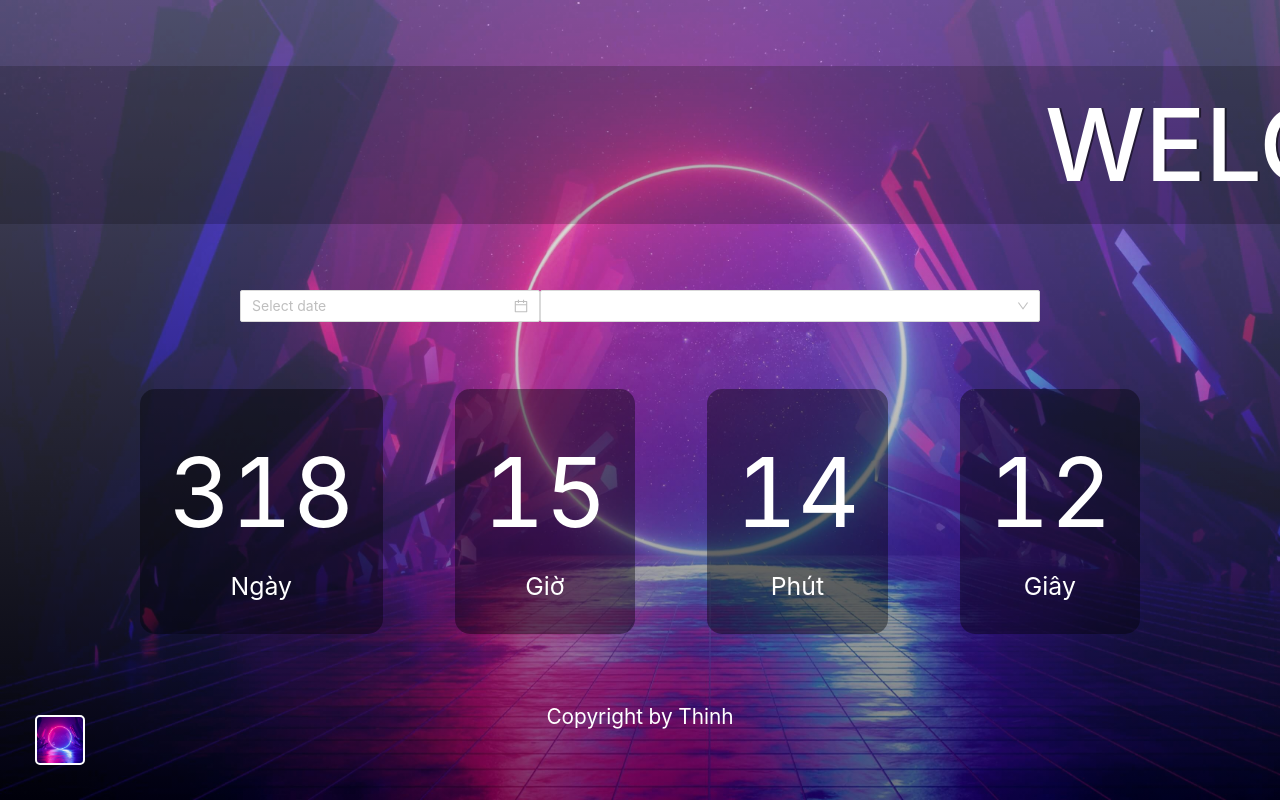
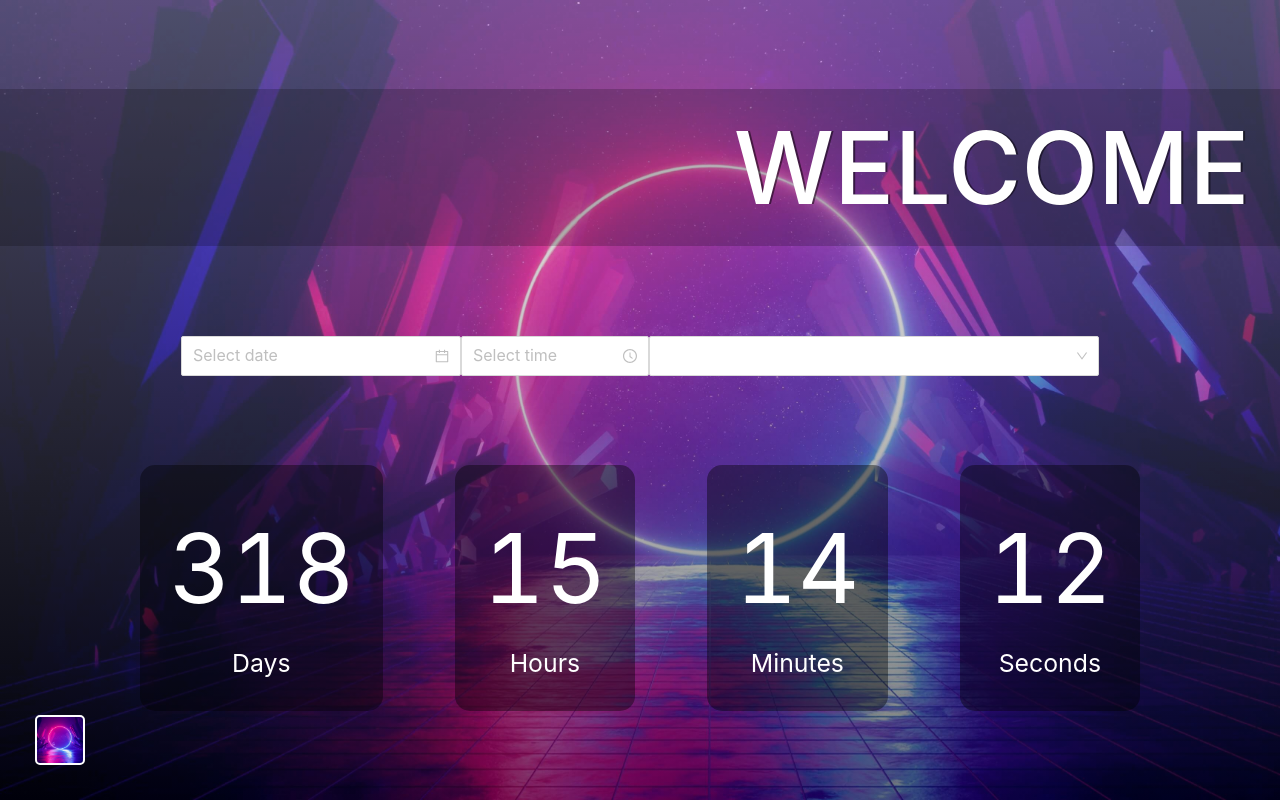
Before and after one commit to hntdev2909/countdown, a React (Create React App) app: page / in a window 1280 px wide. Built offline with nearby package versions, Linux system fonts and the light colour scheme.

Commit message:
Fix time up and change background color when selected

```diff
--- a/src/components/Countdown/index.js
+++ b/src/components/Countdown/index.js
@@ -40,6 +40,10 @@ function Count({ selectedDay, callback }) {
 	const [overTime, setOverTime] = useState(false);
 
 	useEffect(() => {
+		if (selectedDay) {
+			setOverTime(false);
+		}
+
 		const timer = setInterval(() => {
 			// console.log("It's still running");
 			setTime(calculateTimeLeft(selectedDay));
@@ -58,25 +62,25 @@ function Count({ selectedDay, callback }) {
 				<Time fontSize="6rem">
 					{time.days < 10 ? '0' + time.days : time.days}
 				</Time>
-				<Span>Ngày</Span>
+				<Span>Days</Span>
 			</CountDownTime>
 			<CountDownTime>
 				<Time fontSize="6rem">
 					{time.hours < 10 ? '0' + time.hours : time.hours}
 				</Time>
-				<Span>Giờ</Span>
+				<Span>Hours</Span>
 			</CountDownTime>
 			<CountDownTime>
 				<Time fontSize="6rem">
 					{time.minutes < 10 ? '0' + time.minutes : time.minutes}
 				</Time>
-				<Span>Phút</Span>
+				<Span>Minutes</Span>
 			</CountDownTime>
 			<CountDownTime>
 				<Time fontSize="6rem">
 					{time.seconds < 10 ? '0' + time.seconds : time.seconds}
 				</Time>
-				<Span>Giây</Span>
+				<Span>Seconds</Span>
 			</CountDownTime>
 		</CountDownBox>
 	);
--- a/src/components/DateTimePicker/index.js
+++ b/src/components/DateTimePicker/index.js
@@ -1,12 +1,7 @@
 import { useState, useEffect } from 'react';
 import FestivalDay from './festivalDay.json';
-import {
-	TextDateTime,
-	Title,
-	TimeDiv,
-	TimeChoice,
-} from './DateTimePicker.styles';
-import { DatePicker, Space, Select } from 'antd';
+import { TimeDiv, TimeChoice } from './DateTimePicker.styles';
+import { TimePicker, DatePicker, Space, Select } from 'antd';
 import _ from 'lodash';
 import moment from 'moment';
 
@@ -17,18 +12,39 @@ function DateTimePicker({ callback }) {
 	const [option, setOption] = useState('');
 	const [listFestival, setListFestival] = useState([]);
 	const [selectedDay, setSelectedDate] = useState('');
+	const [time, setTime] = useState('');
+
+	const onChange = (value, dateString) => {
+		setOption(null);
+		setDate(value);
+	};
+
+	const handleChangeTime = (value) => {
+		setTime(value);
+	};
 
 	const handleChangeDate = (dayChoice) => {
 		setDate(null);
 		setOption(dayChoice);
 		setSelectedDate(dayChoice);
+		setTime(null);
 	};
 
-	const onChange = (value, dateString) => {
-		setOption(null);
-		setDate(value);
-		setSelectedDate(dateString);
+	const disabledDate = (current) => {
+		return current && current.valueOf() < moment().startOf('day');
 	};
+
+	useEffect(() => {
+		if (date && time) {
+			const afterNow = date.format('L') + ' ' + time.format('HH:mm:ss');
+			const beforeNow = moment().add(15, 's');
+			if (moment() > afterNow) {
+				setSelectedDate(afterNow);
+			} else {
+				setSelectedDate(beforeNow.format('L HH:mm:ss'));
+			}
+		}
+	}, [date, time]);
 
 	useEffect(() => {
 		const data = [...listFestival];
@@ -45,21 +61,13 @@ function DateTimePicker({ callback }) {
 					name: item.name,
 				});
 			}
-			return data;
+			// return data;
 		});
 		setListFestival(data);
 	}, []);
 
-	const disabledDate = (current) => {
-		let customDate = new Date();
-		return current && current < moment(customDate.getDate(), 'YYYY-MM-DD');
-	};
-
-	const handleText = (e) => {
-		console.log(e);
-	};
-
 	useEffect(() => {
+		// console.log(selectedDay);
 		if (_.includes(selectedDay, '+')) {
 			const data = _.split(selectedDay, '+');
 			callback({ time: data[0], name: data[1] });
@@ -70,26 +78,23 @@ function DateTimePicker({ callback }) {
 	return (
 		<TimeChoice>
 			<TimeDiv>
-				<Space style={{ width: 300 }} direction="vertical" size={15}>
+				<Space style={{ width: 280 }} direction="vertical" size={15}>
 					<DatePicker
-						style={{ width: 300 }}
-						showTime
+						style={{ width: 280 }}
+						size="large"
 						onChange={onChange}
 						disabledDate={disabledDate}
 						value={date}
 					/>
 				</Space>
-
+				<TimePicker size="large" onChange={handleChangeTime} value={time} />
 				<Select
+					size="large"
 					showSearch
-					style={{ width: 500 }}
+					style={{ width: 450 }}
 					placeholder="Select a day"
-					optionFilterProp="children"
 					onChange={handleChangeDate}
 					value={option}
-					filterOption={(input, option) =>
-						option.children.toLowerCase().indexOf(input.toLowerCase()) >= 0
-					}
 				>
 					{_.map(listFestival, (item, index) => {
 						return (
--- a/src/components/EndCountdown/EndCountdown.styles.js
+++ b/src/components/EndCountdown/EndCountdown.styles.js
@@ -1 +1,55 @@
-import styled from 'styled-components';
+import styled, { keyframes } from 'styled-components';
+
+const zoomIn = keyframes`
+    0% {
+        transform: scale(1);
+    }
+
+    25% {
+        transform: scale(1.4);
+    }
+
+    50% {
+        transform: scale(1.2);
+    }
+
+    75% {
+        transform: scale(1.4);
+    }
+
+    100% {
+        transform: scale(1);
+    }
+`;
+
+const EndCdContent = styled.div`
+	width: 100%;
+	height: auto;
+	box-sizing: border-box;
+	background-color: rgba(0, 0, 0, 0.2);
+	text-align: center;
+	position: relative;
+`;
+
+const EndCdBox = styled.h1`
+	width: 100%;
+	max-height: 160px;
+	overflow: visible;
+	margin-bottom: 0;
+	font-size: 100px;
+	text-transform: uppercase;
+	color: white;
+	text-shadow: 2px 0 0 rgba(0, 0, 0, 0.5);
+	text-align: center;
+	animation: ${zoomIn} 2s linear infinite;
+	transition: all 2s linear;
+`;
+
+const ResetBtn = styled.span`
+	position: absolute;
+	top: calc(100% + 30px);
+	font-size: 20px;
+	display: inline-block;
+`;
+
+export { EndCdContent, EndCdBox, ResetBtn };
--- a/src/components/EndCountdown/index.js
+++ b/src/components/EndCountdown/index.js
@@ -1,7 +1,22 @@
 import React from 'react';
+import { EndCdContent, EndCdBox, ResetBtn } from './EndCountdown.styles';
+import { Button } from 'antd';
 
-function EndCountdown() {
-	return <div></div>;
+function EndCountdown({ callback }) {
+	const handleReset = () => {
+		callback(true);
+	};
+
+	return (
+		<EndCdContent>
+			<EndCdBox>Time up!</EndCdBox>
+			<ResetBtn>
+				<Button type="primary" danger size="large" onClick={handleReset}>
+					Reset
+				</Button>
+			</ResetBtn>
+		</EndCdContent>
+	);
 }
 
 export default EndCountdown;
--- a/src/components/Modal/Modal.styles.js
+++ b/src/components/Modal/Modal.styles.js
@@ -44,7 +44,8 @@ const ModalImage = styled.div`
 	background-position: center center;
 	background-repeat: no-repeat;
 	margin: 8px;
-	border: 2px solid #ccc;
+	border: ${(props) =>
+		props.border ? `4px solid ${props.border}` : '2px solid #ccc'};
 	transition: all linear 0.1s;
 	border-radius: 5px;
 
--- a/src/components/Modal/index.js
+++ b/src/components/Modal/index.js
@@ -8,9 +8,15 @@ import {
 	ModaElement,
 	ModalText,
 } from './Modal.styles';
+import _ from 'lodash';
+
+import { Button } from 'antd';
+
 function Modal({ images, openModal, callbackType, callbackImg }) {
 	const [displayModal, setDisplayModal] = useState('none');
 	const [img, setImg] = useState('');
+	const [listImages, setListImages] = useState(images);
+	const [selectImg, setSelectImg] = useState('red');
 
 	const handleChangeBg = () => {
 		setDisplayModal('none');
@@ -18,9 +24,22 @@ function Modal({ images, openModal, callbackType, callbackImg }) {
 		callbackImg(img);
 	};
 
+	const handleSelectImg = (index) => {
+		const tmpListImg = [...listImages];
+		const image = tmpListImg[index].img.default;
+
+		_.map(tmpListImg, (image) => (image.selected = false));
+
+		tmpListImg[index].selected = true;
+		setListImages(tmpListImg);
+		setImg(image);
+	};
+
 	useEffect(() => {
 		setDisplayModal(openModal);
 	}, [openModal]);
+
+	console.log(listImages);
 
 	return (
 		<ModalContent display={displayModal}>
@@ -29,19 +48,20 @@ function Modal({ images, openModal, callbackType, callbackImg }) {
 					<ModalText>Change background</ModalText>
 				</ModaElement>
 				<ModaElement flex="1">
-					{images &&
-						images.map((item, index) => {
+					{listImages &&
+						listImages.map((item, index) => {
 							return (
 								<ModalImage
-									onClick={() => setImg(item.img.default)}
+									onClick={() => handleSelectImg(index)}
 									key={index}
 									img={item.img.default}
+									border={item.selected && selectImg}
 								/>
 							);
 						})}
 				</ModaElement>
 				<ModaElement jsContent="flex-end">
-					<ModalButton onClick={() => handleChangeBg()}>Change</ModalButton>
+					<Button onClick={() => handleChangeBg()}>Change</Button>
 				</ModaElement>
 			</ModalBox>
 		</ModalContent>
--- a/src/containers/Homepage/index.js
+++ b/src/containers/Homepage/index.js
@@ -8,6 +8,7 @@ import {
 	BackgroundChoice,
 	Modal,
 	Loading,
+	EndCountdown,
 } from '../../components';
 
 import { Images } from '../../themes';
@@ -20,6 +21,7 @@ function Homepage() {
 	const [background, setBackground] = useState('');
 	const [isLoading, setIsLoading] = useState(true);
 	const [isLoaded, setIsLoaded] = useState(false);
+	const [isReset, setIsReset] = useState(false);
 
 	const dateTimePickerCallback = (dataPicked) => {
 		const timePicked = dataPicked.time;
@@ -44,19 +46,20 @@ function Homepage() {
 	const selectedBackground = (img) => {
 		setBackground(img);
 	};
+
+	const callbackReset = (action) => {
+		if (action) {
+			setSelectedDay(null);
+			setSlidePicked('');
+			setIsEndTime(false);
+		}
+	};
+
 	useEffect(() => {}, [background]);
-
-	useEffect(() => {
-		setTimeout(() => {
-			setIsLoaded(!isLoaded);
-			setIsLoading(!setIsLoading);
-		}, 2000);
-	}, []);
 
 	return (
 		<ContainerApp>
 			<GlobalStyle />
-			{isLoaded && (
 			<Main imgUrl={background ? background : Images[0].img.default}>
 				<Modal
 					images={Images}
@@ -64,17 +67,19 @@ function Homepage() {
 					callbackType={changeBackgroundCallback}
 					callbackImg={selectedBackground}
 				></Modal>
+				{isEndTime ? (
+					<EndCountdown callback={callbackReset} />
+				) : (
 					<Slider sliderText={slidePicked} />
+				)}
 				<DateTimePicker callback={dateTimePickerCallback} />
 				<Countdown selectedDay={selectedDay} callback={countdownCallback} />
-					<Copyright>Copyright by Thinh </Copyright>
+				{/* <Copyright>Copyright by Thinh </Copyright> */}
 				<BackgroundChoice
 					image={Images[0].img.default}
 					callback={changeBackgroundCallback}
 				/>
 			</Main>
-			)}
-			{isLoading && <Loading imgUrl={Images[0].img.default} />}
 		</ContainerApp>
 	);
 }
--- a/src/themes/Images.js
+++ b/src/themes/Images.js
@@ -2,18 +2,22 @@ const Images = [
 	{
 		id: 1,
 		img: require('../assets/images/wallpaper.jpeg'),
+		selected: true,
 	},
 	{
 		id: 2,
 		img: require('../assets/images/img1.jpg'),
+		selected: false,
 	},
 	{
 		id: 3,
 		img: require('../assets/images/img2.jpg'),
+		selected: false,
 	},
 	{
 		id: 4,
 		img: require('../assets/images/img3.jpg'),
+		selected: false,
 	},
 ];
 
```
Lines whose indentation alone changed are shown as unchanged.
